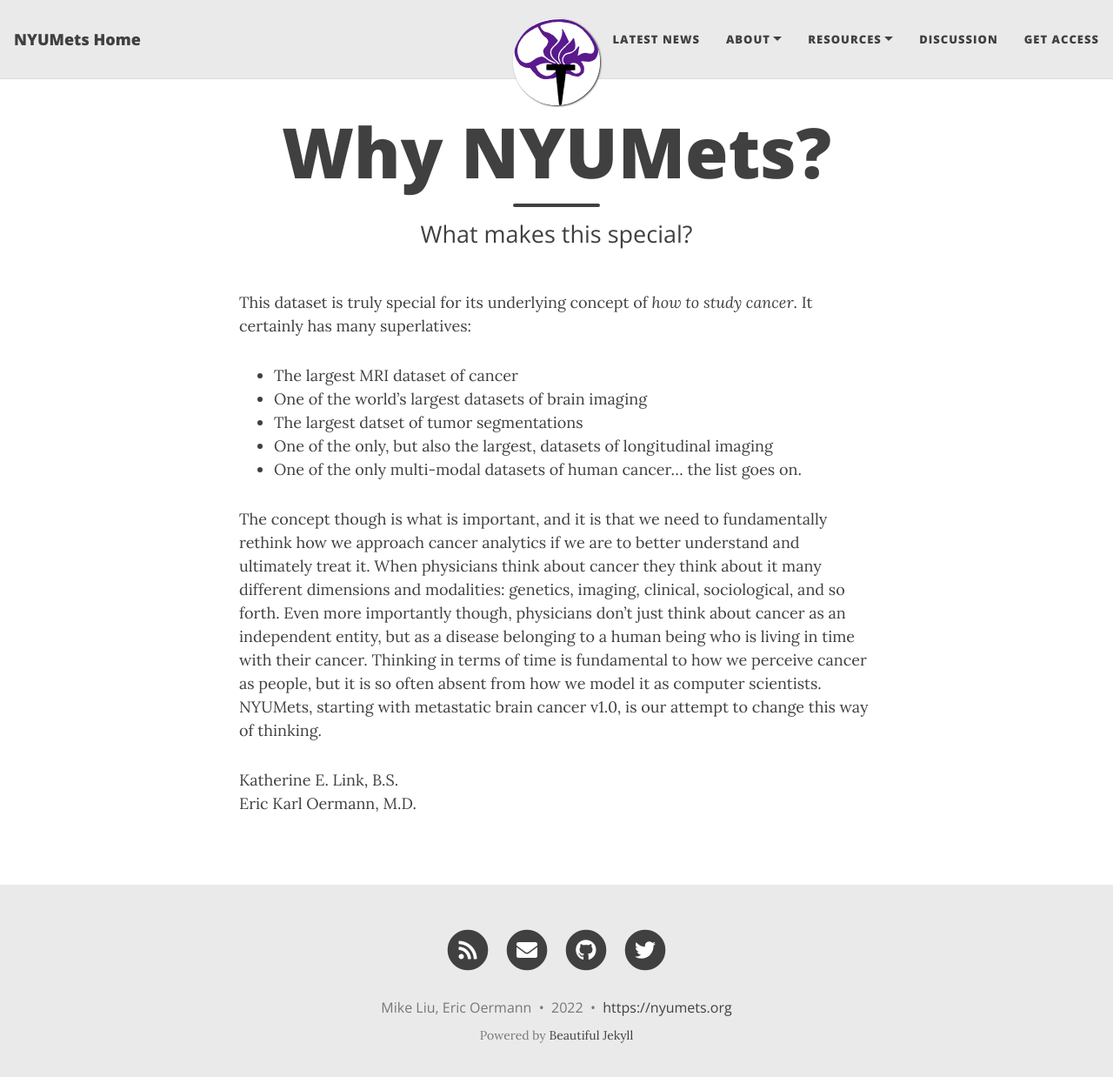
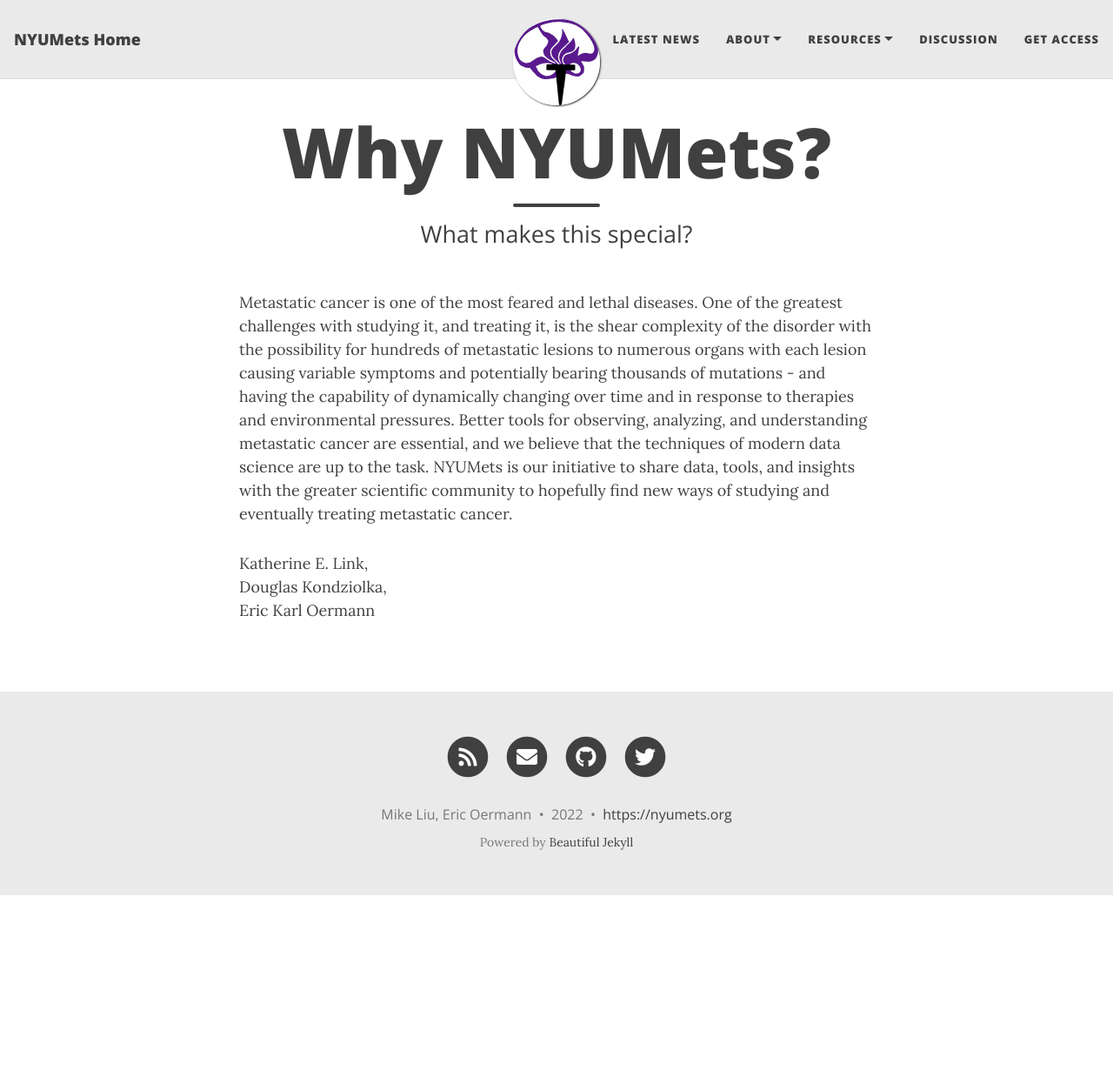
Before and after one commit to nyumets/nyumets.github.io, a Jekyll site: the page built from about/whynyumets.md, in a window 1280 px wide and 1251 px high. Shown: the top 1238 px of the window at 87% size. Built offline with Jekyll 4.4.1, drawn with Linux system fonts in a browser that asks for light colours; nearby versions of some CDN libraries.

Commit message:
why updates

```diff
--- a/about/whynyumets.md
+++ b/about/whynyumets.md
@@ -4,14 +4,8 @@
 subtitle: What makes this special?
 ---
 
-This dataset is truly special for its underlying concept of *how to study cancer*. It certainly has many superlatives:
-- The largest MRI dataset of cancer
-- One of the world's largest datasets of brain imaging
-- The largest datset of tumor segmentations
-- One of the only, but also the largest, datasets of longitudinal imaging
-- One of the only multi-modal datasets of human cancer... the list goes on.
+Metastatic cancer is one of the most feared and lethal diseases. One of the greatest challenges with studying it, and treating it, is the shear complexity of the disorder with the possibility for hundreds of metastatic lesions to numerous organs with each lesion causing variable symptoms and potentially bearing thousands of mutations - and having the capability of dynamically changing over time and in response to therapies and environmental pressures. Better tools for observing, analyzing, and understanding metastatic cancer are essential, and we believe that the techniques of modern data science are up to the task. NYUMets is our initiative to share data, tools, and insights with the greater scientific community to hopefully find new ways of studying and eventually treating metastatic cancer.
 
-The concept though is what is important, and it is that we need to fundamentally rethink how we approach cancer analytics if we are to better understand and ultimately treat it. When physicians think about cancer they think about it many different dimensions and modalities: genetics, imaging, clinical, sociological, and so forth. Even more importantly though, physicians don't just think about cancer as an independent entity, but as a disease belonging to a human being who is living in time with their cancer. Thinking in terms of time is fundamental to how we perceive cancer as people, but it is so often absent from how we model it as computer scientists. NYUMets, starting with metastatic brain cancer v1.0, is our attempt to change this way of thinking.
-
-Katherine E. Link, B.S. \
-Eric Karl Oermann, M.D.
+Katherine E. Link, \
+Douglas Kondziolka, \
+Eric Karl Oermann
```
